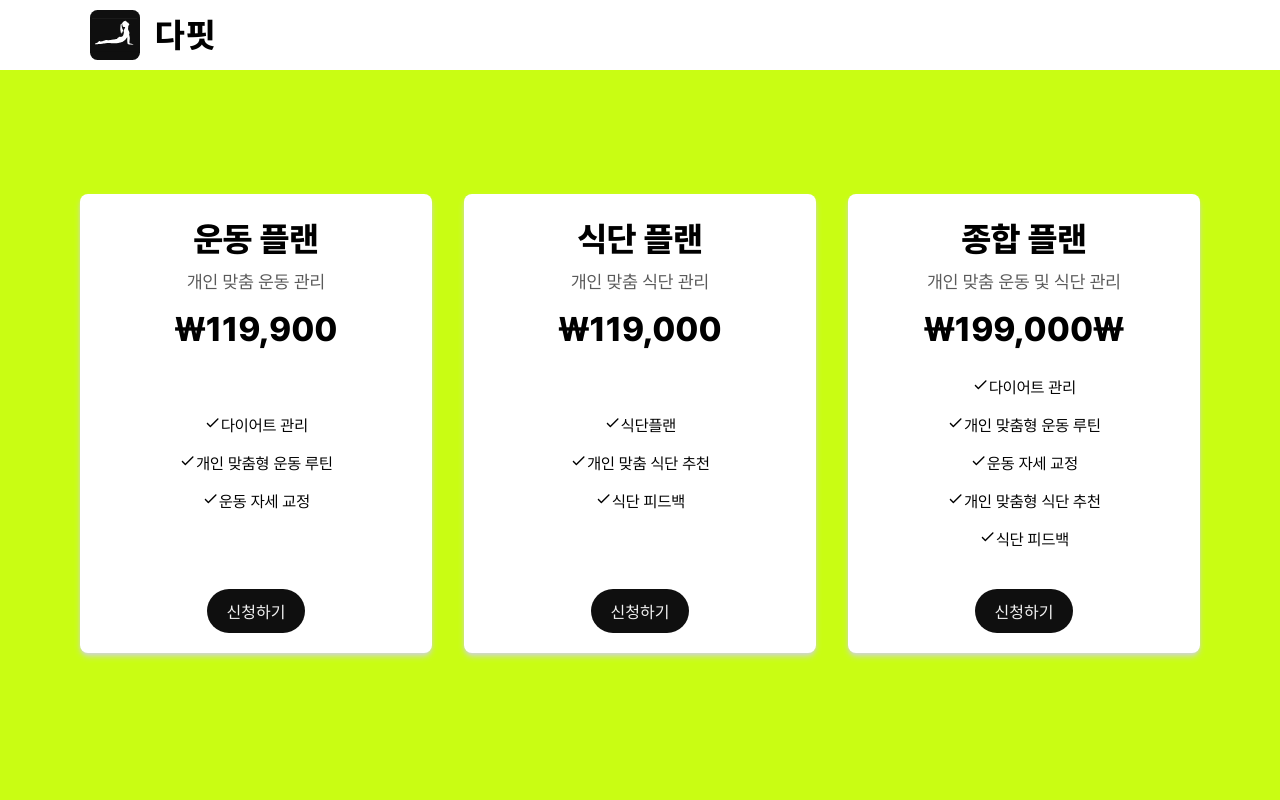
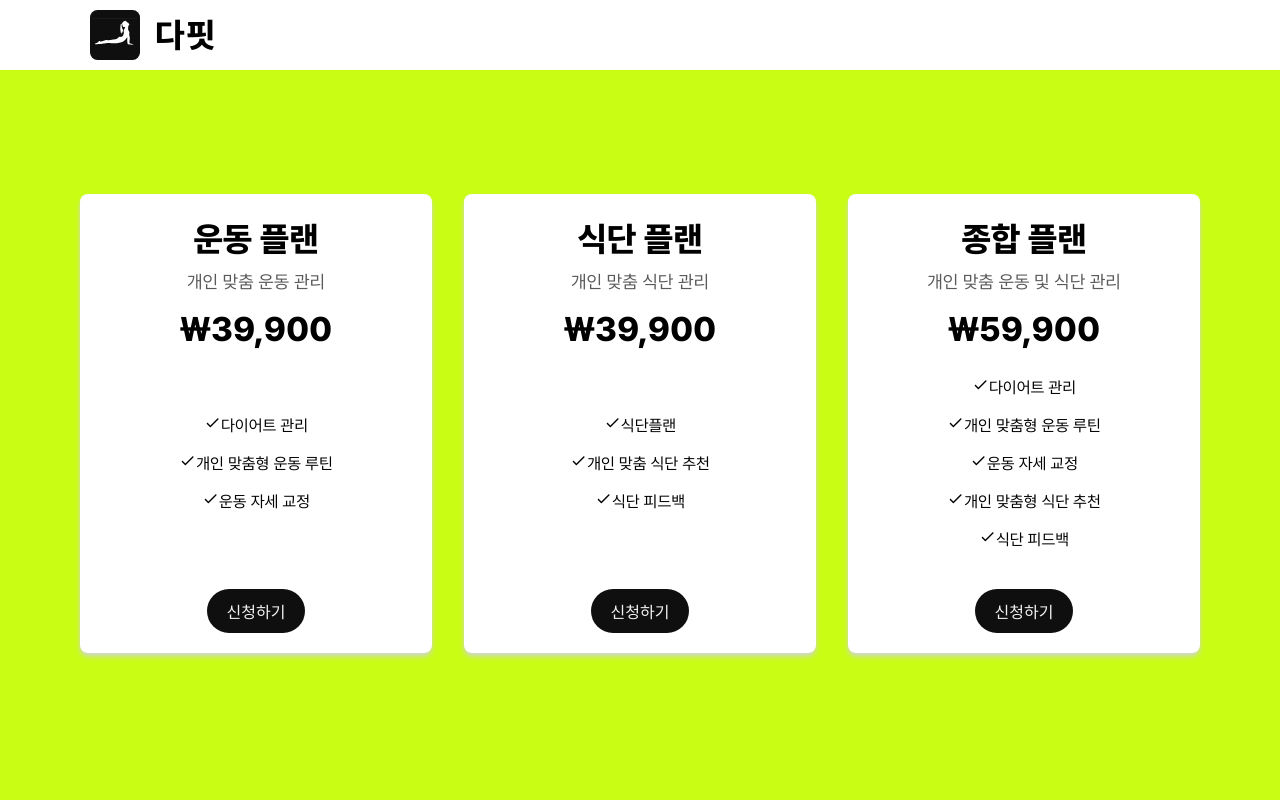
Before and after one commit to hi-story4/dafit_korea, a Next.js app: page /register in a window 1280 px wide. Shown: the top 800 px of the page. Built offline with nearby package versions, Linux system fonts and the light colour scheme.

Commit message:
chore: 가격수정-트레이너용

```diff
--- a/app/register/page.js
+++ b/app/register/page.js
@@ -48,21 +48,21 @@ export default function register() {
             <Pricebox
               title="운동 플랜"
               subTitle="개인 맞춤 운동 관리"
-              price="₩119,900"
+              price="₩39,900"
               link="https://tally.so/r/mOGgG7"
               textList={textList1}
             />
             <Pricebox
               title="식단 플랜"
               subTitle="개인 맞춤 식단 관리"
-              price="₩119,000"
+              price="₩39,900"
               link="https://tally.so/r/nGlglp"
               textList={textList2}
             />
             <Pricebox
               title="종합 플랜"
               subTitle="개인 맞춤 운동 및 식단 관리"
-              price="₩199,000₩"
+              price="₩59,900"
               link="https://tally.so/r/3lreG6"
               textList={textList3}
             />
```
